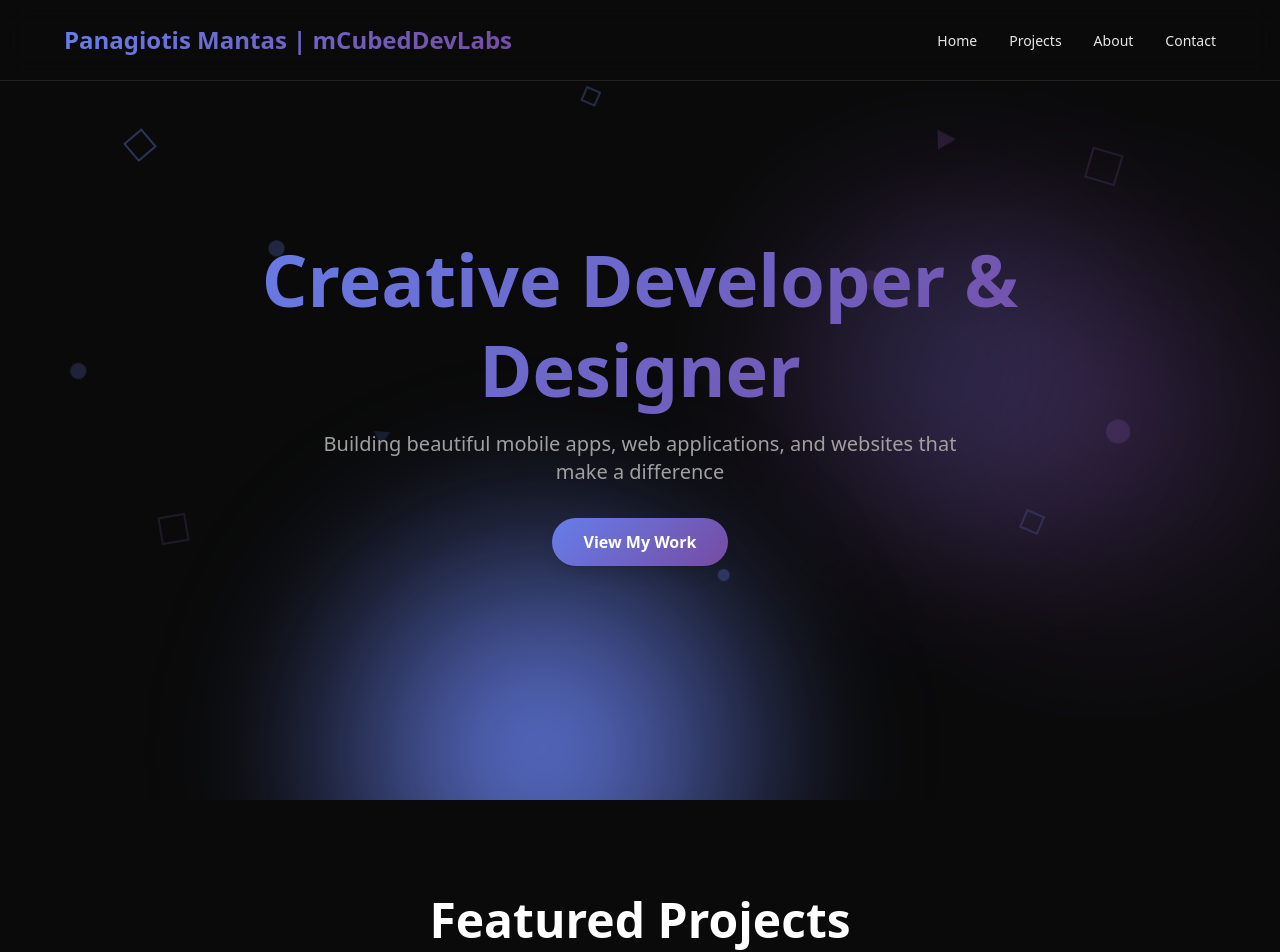
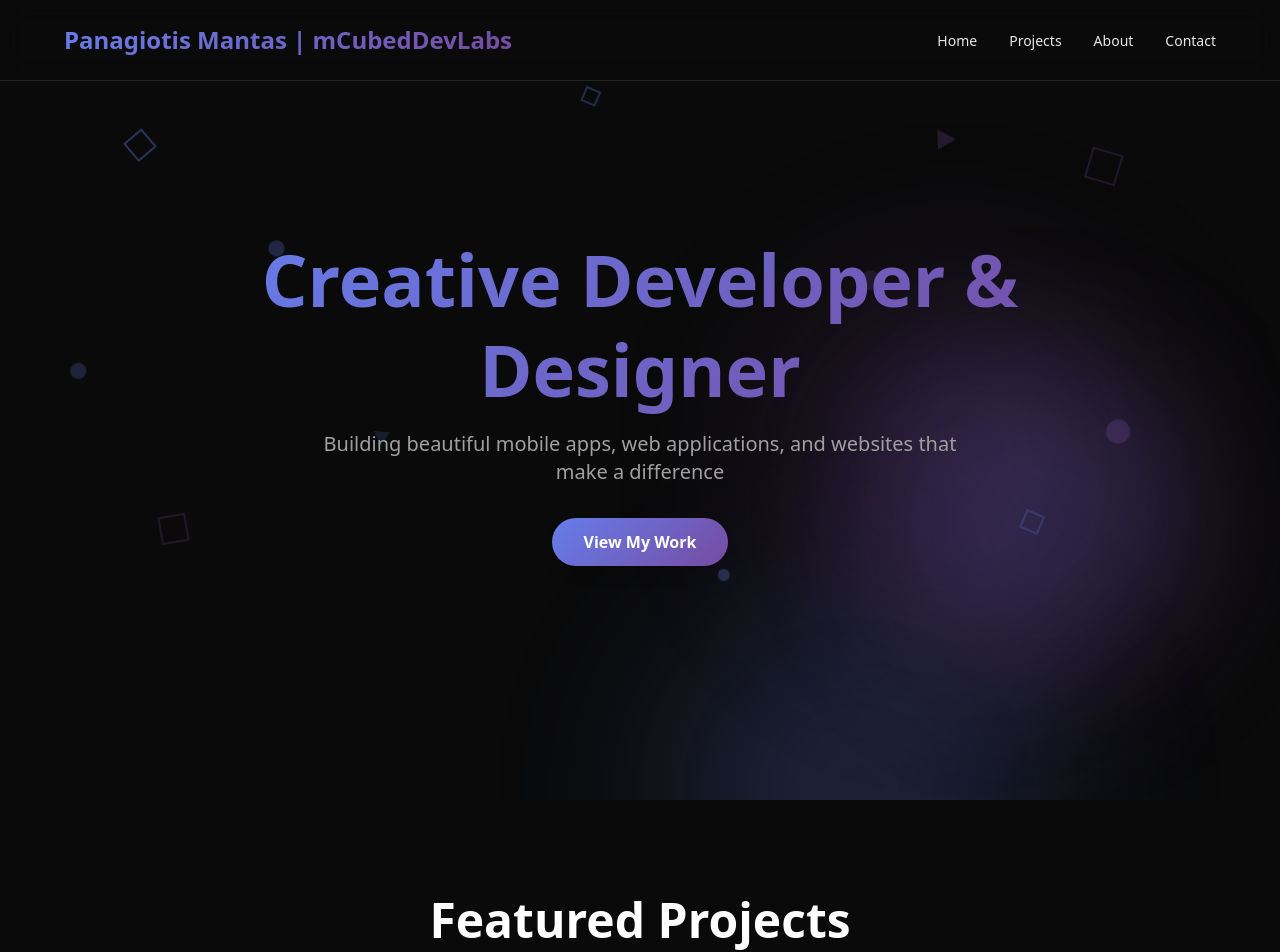
Before and after one commit to pagman/portfolio-nextjs, a Next.js app: page / in a window 1280 px wide. Shown: the top 952 px of the page. Built offline with nearby package versions, Linux system fonts and the light colour scheme.

Commit message:
background animations

```diff
--- a/app/globals.css
+++ b/app/globals.css
@@ -115,16 +115,19 @@ html {
 /* Hero background animations */
 @keyframes float-slow {
   0% {
-    transform: translate(-50%, -50%) scale(1);
+    transform: translate(0, 0) scale(1);
   }
-  33% {
-    transform: translate(-30%, -60%) scale(1.2);
+  25% {
+    transform: translate(15vw, -10vh) scale(1.15);
   }
-  66% {
-    transform: translate(-60%, -40%) scale(0.9);
+  50% {
+    transform: translate(25vw, 5vh) scale(0.95);
+  }
+  75% {
+    transform: translate(10vw, 15vh) scale(1.1);
   }
   100% {
-    transform: translate(-50%, -50%) scale(1);
+    transform: translate(0, 0) scale(1);
   }
 }
 
@@ -133,13 +136,13 @@ html {
     transform: translate(0, 0) scale(1);
   }
   25% {
-    transform: translate(-80px, 60px) scale(1.3);
+    transform: translate(-20vw, -15vh) scale(1.2);
   }
   50% {
-    transform: translate(40px, -40px) scale(0.85);
+    transform: translate(-10vw, 10vh) scale(0.9);
   }
   75% {
-    transform: translate(-40px, -80px) scale(1.15);
+    transform: translate(-25vw, -5vh) scale(1.1);
   }
   100% {
     transform: translate(0, 0) scale(1);
@@ -150,14 +153,17 @@ html {
   0% {
     transform: translate(0, 0) scale(1);
   }
-  25% {
-    transform: translate(100px, -80px) scale(1.2);
+  20% {
+    transform: translate(-15vw, 10vh) scale(1.15);
   }
-  50% {
-    transform: translate(-60px, 100px) scale(0.9);
+  40% {
+    transform: translate(10vw, 20vh) scale(0.9);
   }
-  75% {
-    transform: translate(-100px, -40px) scale(1.1);
+  60% {
+    transform: translate(-20vw, 5vh) scale(1.05);
+  }
+  80% {
+    transform: translate(5vw, -10vh) scale(1.1);
   }
   100% {
     transform: translate(0, 0) scale(1);
--- a/components/sections/hero-section.tsx
+++ b/components/sections/hero-section.tsx
@@ -8,40 +8,50 @@ export function HeroSection() {
     >
       {/* Animated background gradient effects */}
       <div className="absolute inset-0 pointer-events-none overflow-hidden">
-        {/* Primary floating orb - morphing blob */}
+        {/* Primary floating orb - blue */}
         <div
-          className="absolute w-[700px] h-[700px] animate-float-slow animate-pulse-glow animate-morph"
+          className="absolute animate-float-slow"
+          style={{ left: "15%", top: "50%" }}
+        >
+          <div
+            className="w-[700px] h-[700px] animate-morph"
             style={{
               background: "radial-gradient(circle, #667eea 0%, transparent 60%)",
-            left: "15%",
-            top: "50%",
-            filter: "blur(60px)",
+              filter: "blur(80px)",
+              opacity: 0.3,
             }}
           />
-        {/* Secondary floating orb */}
+        </div>
+        {/* Secondary floating orb - purple */}
         <div
-          className="absolute w-[600px] h-[600px] animate-float-slow-reverse animate-morph"
+          className="absolute animate-float-slow-reverse"
+          style={{ right: "-10%", bottom: "10%" }}
+        >
+          <div
+            className="w-[600px] h-[600px] animate-morph"
             style={{
               background: "radial-gradient(circle, #764ba2 0%, transparent 60%)",
-            right: "-10%",
-            bottom: "10%",
               filter: "blur(80px)",
               opacity: 0.35,
               animationDelay: "2s",
             }}
           />
-        {/* Third drifting orb */}
+        </div>
+        {/* Third drifting orb - mixed */}
         <div
-          className="absolute w-[500px] h-[500px] animate-drift animate-morph"
+          className="absolute animate-drift"
+          style={{ left: "55%", top: "15%" }}
+        >
+          <div
+            className="w-[500px] h-[500px] animate-morph"
             style={{
               background: "radial-gradient(circle, #667eea 0%, #764ba2 40%, transparent 60%)",
-            left: "55%",
-            top: "15%",
               filter: "blur(70px)",
               opacity: 0.25,
               animationDelay: "4s",
             }}
           />
+        </div>
 
         {/* Floating geometric shapes - more visible */}
         <div className="absolute inset-0">
```
Lines whose indentation alone changed are shown as unchanged.
